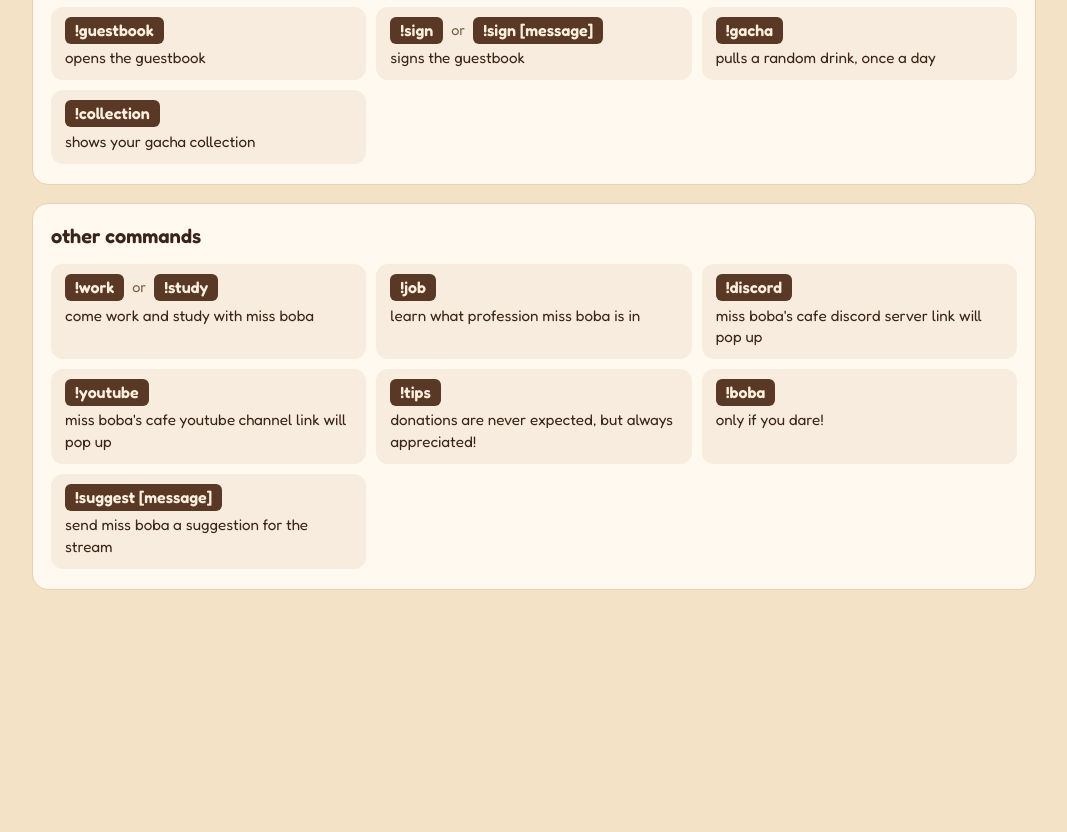
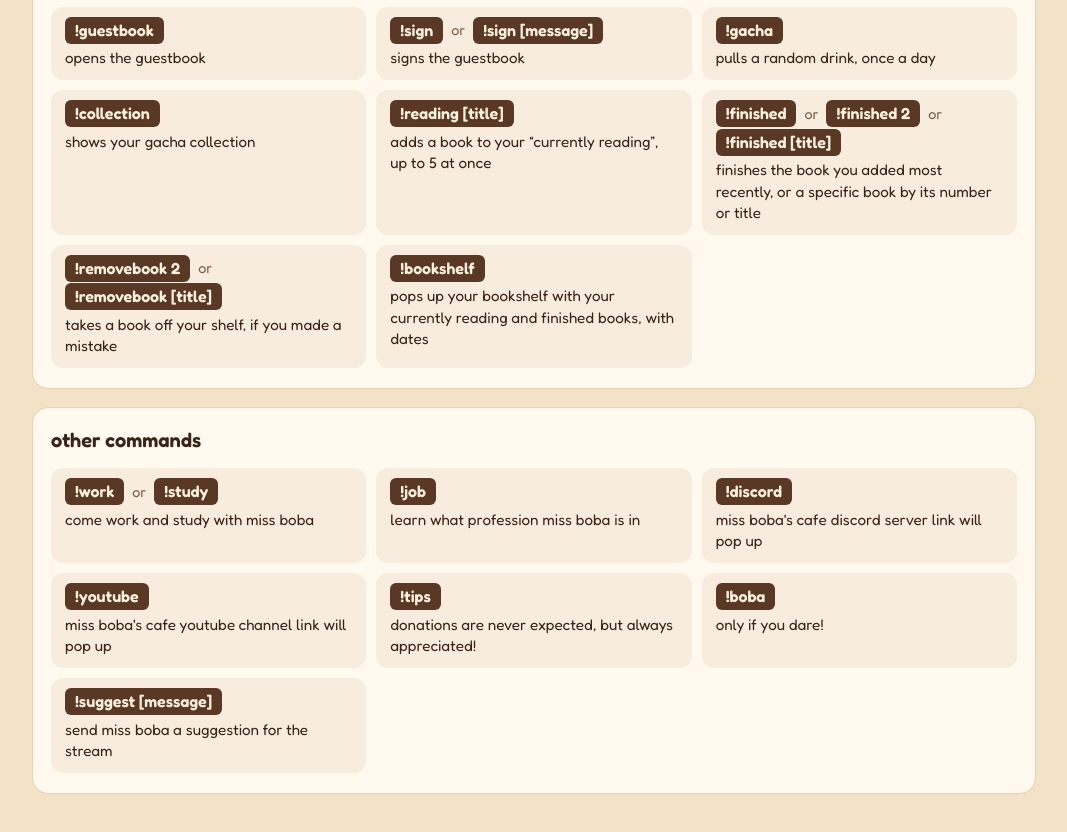
Before and after one commit to lilmissboba/commands, a plain HTML site: page index.html in a window 1280 px wide. Shown: the part 1009-1841 px from the top of the page, without its empty margins (106-1173 px from the left). Before the commit the page ends 1673 px from the top, so only its background shows below. Drawn offline with Linux system fonts and the light colour scheme; a web font is replaced by a local one.

Commit message:
Add files via upload

```diff
--- a/index.html
+++ b/index.html
@@ -82,7 +82,11 @@ const SECTIONS = [
     { cmds: ["!guestbook"], desc: "opens the guestbook" },
     { cmds: ["!sign", "!sign [message]"], desc: "signs the guestbook" },
     { cmds: ["!gacha"], desc: "pulls a random drink, once a day" },
-    { cmds: ["!collection"], desc: "shows your gacha collection" }
+    { cmds: ["!collection"], desc: "shows your gacha collection" },
+    { cmds: ["!reading [title]"], desc: "adds a book to your “currently reading”, up to 5 at once" },
+    { cmds: ["!finished", "!finished 2", "!finished [title]"], desc: "finishes the book you added most recently, or a specific book by its number or title" },
+    { cmds: ["!removebook 2", "!removebook [title]"], desc: "takes a book off your shelf, if you made a mistake" },
+    { cmds: ["!bookshelf"], desc: "pops up your bookshelf with your currently reading and finished books, with dates" }
   ]},
   { title: "other commands", items: [
     { cmds: ["!work", "!study"], desc: "come work and study with miss boba" },
```
